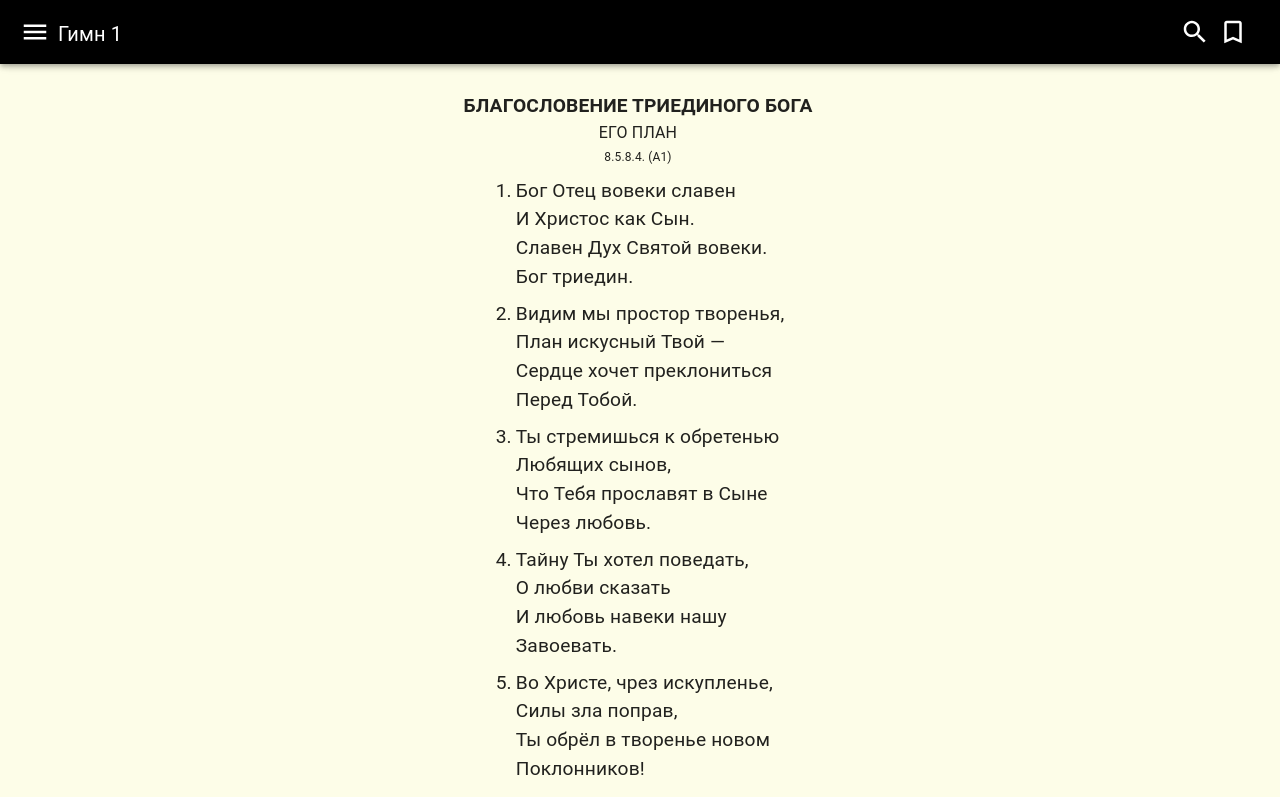
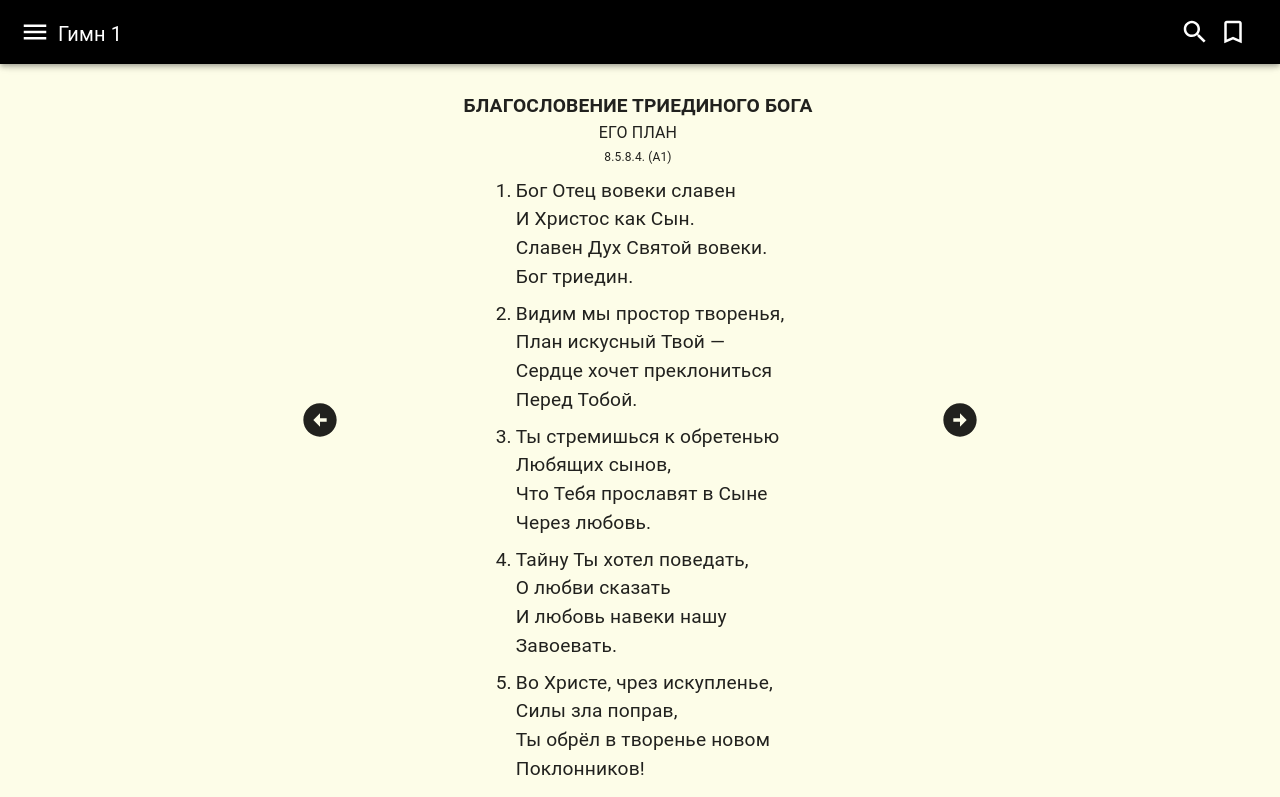
Before and after one commit to gorshipaktsyan/russian-hymns, a React app: page /russian-hymns in a window 1280 px wide. Shown: the top 797 px of the page. Built offline with nearby package versions, Linux system fonts and the light colour scheme; a web font is replaced by a local one.

Commit message:
created arrows for change hymns

```diff
--- a/src/view/pages/Hymn/index.js
+++ b/src/view/pages/Hymn/index.js
@@ -15,15 +15,18 @@ const config = {
   swipeDuration: Infinity,
   touchEventOptions: { passive: true },
 };
-const { StyledDivider } = HymnStyledComponents;
+const { StyledDivider, ArrowCircleRightIcon, ArrowCircleLeftIcon } =
+  HymnStyledComponents;
 const minFontSize = 1.0;
 const maxFontSize = 1.8;
 const doubleTapDelay = 300;
+const clickedPlace = window.innerWidth / 2;
+const isMobile = navigator.maxTouchPoints > 0;
 
 function Hymn({ open, currentNumber, setCurrentNumber }) {
   let lastClickTime = 0;
-  const clickedPlace = window.innerWidth / 2;
   const savedFontSize = persistentStore.get("fontSize");
+
   const [fontSize, setFontSize] = useState(savedFontSize ? savedFontSize : 1);
   const hymn = useMemo(
     () =>
@@ -138,6 +141,32 @@ function Hymn({ open, currentNumber, setCurrentNumber }) {
               )}
             </div>
             <Box dangerouslySetInnerHTML={{ __html: h?.html }} />
+            {!isMobile && (
+              <>
+                <ArrowCircleLeftIcon
+                  sx={{
+                    position: "fixed",
+                    top: "400px",
+                    left: "300px",
+                    width: "40px",
+                    height: "40px",
+                  }}
+                  onClick={() => handleRightSwipe()}
+                />
+                ,
+                <ArrowCircleRightIcon
+                  sx={{
+                    position: "fixed",
+                    top: "400px",
+                    right: "300px",
+                    fontSize: "large",
+                    width: "40px",
+                    height: "40px",
+                  }}
+                  onClick={() => handleLeftSwipe()}
+                />
+              </>
+            )}
             {index !== hymn.length - 1 && <StyledDivider />}
           </Box>
         );
--- a/src/view/pages/Hymn/styles.js
+++ b/src/view/pages/Hymn/styles.js
@@ -1,11 +1,37 @@
-import styled from '@emotion/styled'
-import { Divider } from '@mui/material'
+import styled from "@emotion/styled";
+import { Divider } from "@mui/material";
+import ArrowCircleLeftIcon from "@mui/icons-material/ArrowCircleLeft";
+import ArrowCircleRightIcon from "@mui/icons-material/ArrowCircleRight";
 
 const HymnStyledComponents = {
   StyledDivider: styled(Divider)({
-    width: '400px',
-    margin: 'auto'
-  })
-}
+    width: "400px",
+    margin: "auto",
+  }),
+  ArrowCircleRightIcon: styled(ArrowCircleRightIcon)({
+    position: "fixed",
+    top: "400px",
+    right: "300px",
+    fontSize: "large",
+    width: "40px",
+    height: "40px",
+    cursor: "pointer",
+    ":hover": {
+      color: "gray",
+    },
+  }),
+  ArrowCircleLeftIcon: styled(ArrowCircleLeftIcon)({
+    position: "fixed",
+    top: "400px",
+    right: "300px",
+    fontSize: "large",
+    width: "40px",
+    height: "40px",
+    cursor: "pointer",
+    ":hover": {
+      color: "gray",
+    },
+  }),
+};
 
-export default HymnStyledComponents
+export default HymnStyledComponents;
--- a/src/view/pages/Search/index.js
+++ b/src/view/pages/Search/index.js
@@ -90,6 +90,8 @@ function Search({ setCurrentNumber }) {
           setEngNumber("");
           setSearchedText("");
         }}
+                autoFocus
+
       />
       <StyledTextField
         type="decimal"
```
